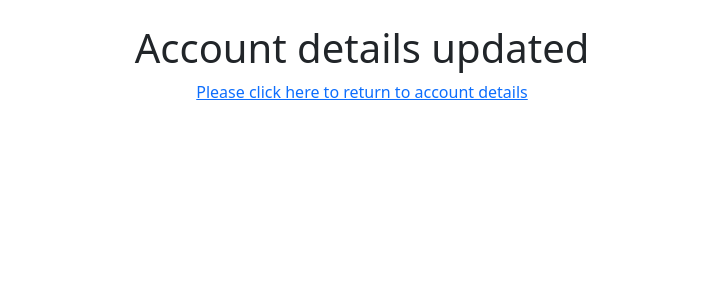
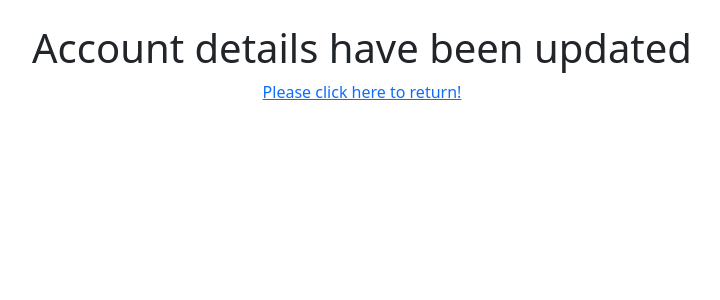
Before and after one commit to JakeDelaney/PHP-eCommerce-Project, a PHP site: page /success-account-update.php in a window 1280 px wide. Shown: the top 300 px of the page, without its empty margins (278-998 px from the left). Run offline with PHP 8.4, Linux system fonts and the light colour scheme; a user stored in the database is signed in.

Commit message:
Update account.php and success-account-update.php
Update account.php to populate default password confirm input with same value from the original password input

Update text content for success-account-update.php

```diff
--- a/public/account.php
+++ b/public/account.php
@@ -117,7 +117,7 @@ if(isset($_POST['update'])) {
                         <label for="floatingPassword">Password</label>
                     </div>
                     <div class="form-floating mt-3">
-                        <input name="password" type="password" class="form-control" id="floatingPasswordConfirm" required>
+                        <input name="password" type="password" class="form-control" id="floatingPasswordConfirm" value="<?php echo sanitize($row['password']); ?>" required>
                         <label for="floatingPasswordConfirm">Confirm password</label>
                     </div>
                 </form>
--- a/public/success-account-update.php
+++ b/public/success-account-update.php
@@ -5,7 +5,7 @@ require_once("../templates/header-member.php");
 </head>
 <body>
     <div class="container text-center mt-4">
-        <h1 class mt-4>Account details updated</h1>
-        <a href="account.php">Please click here to return to account details</a>
+        <h1 class mt-4>Account details have been updated</h1>
+        <a href="account.php">Please click here to return!</a>
     </div>
 </body>
```
